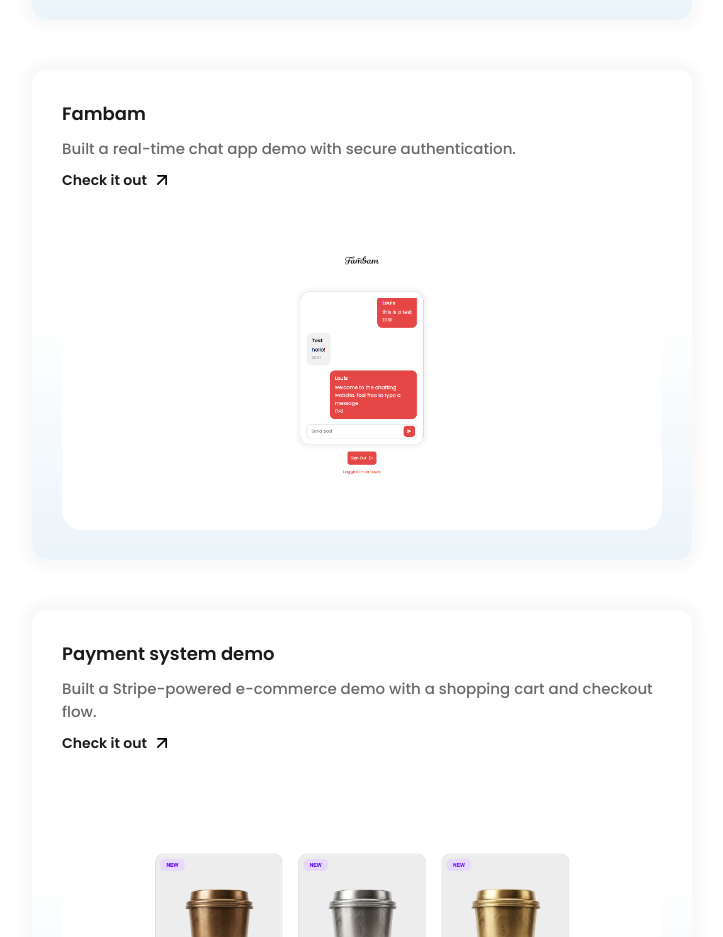
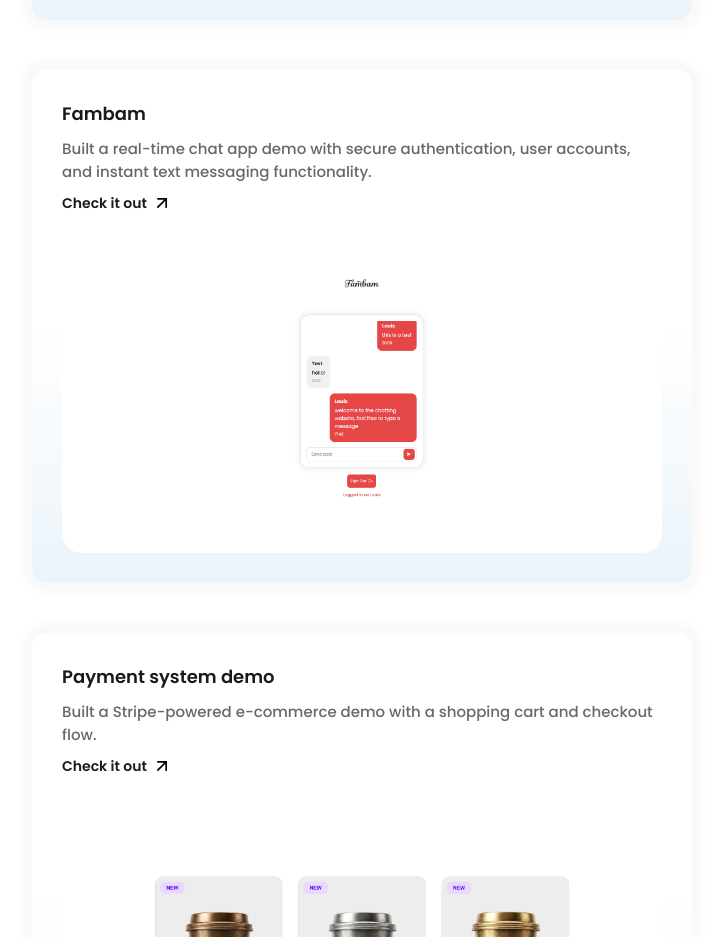
Before and after one commit to loumarzz01/Axen, a React (Vite) app: page / in a window 1280 px wide. Shown: the part 1740-2677 px from the top of the page, without its empty margins (278-1001 px from the left). Built offline with nearby package versions, Linux system fonts and the light colour scheme.

Commit message:
fixed word length

```diff
--- a/src/components/work/Work.jsx
+++ b/src/components/work/Work.jsx
@@ -3,7 +3,7 @@ import './Work.css'
 import { ArrowUpRight} from 'lucide-react'
 
 import Liminal from '../../assets/liminal fundraising hd.PNG'
-import Fambam from '../../assets/chatting website hd.PNG'
+import Fambam from '../../assets/fambam image.PNG'
 import PaymentSystem from '../../assets/payment system HD.PNG'
 
 export default function Work() {
@@ -18,7 +18,7 @@ export default function Work() {
         },
         {
             name: "Fambam",
-            desc: "Built a real-time chat app demo with secure authentication.",
+            desc: "Built a real-time chat app demo with secure authentication, user accounts, and instant text messaging functionality.",
             link: "https://fambamfr.vercel.app/",
             img: Fambam,
         },
```
Also changed, not shown: src/assets/fambam image.PNG (added).
